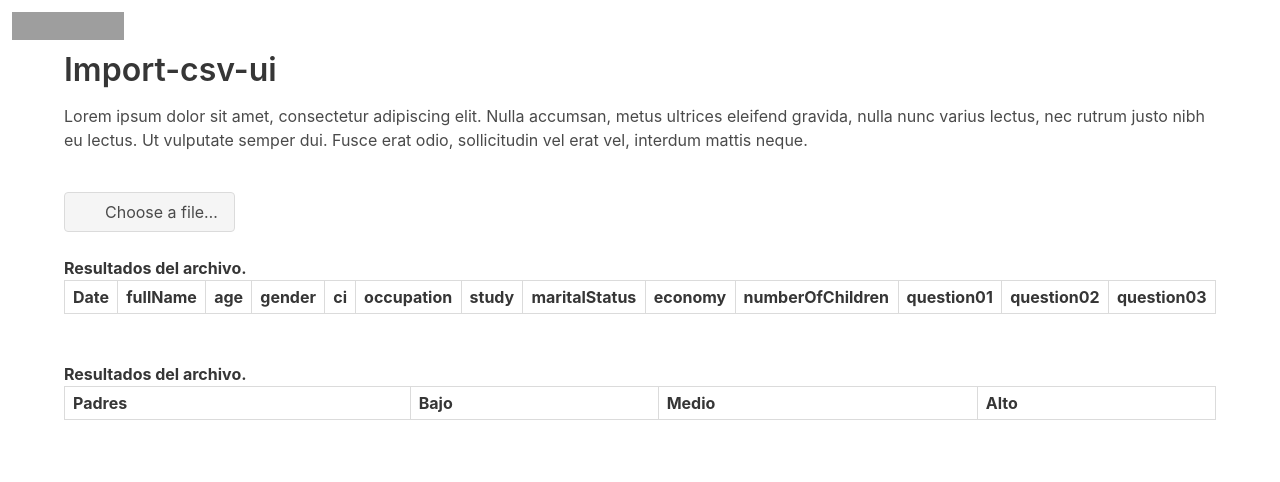
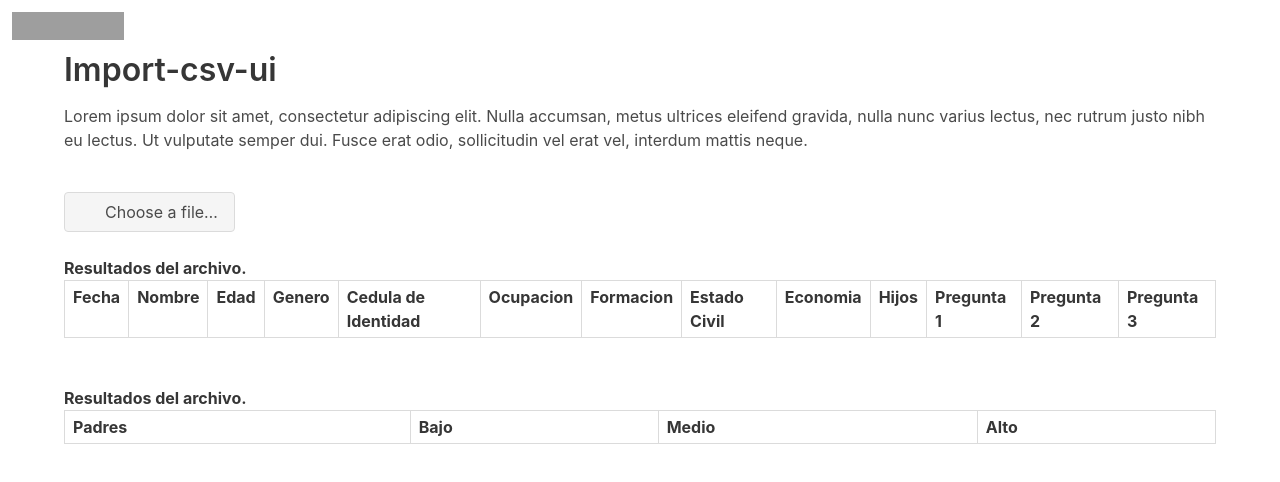
Before and after one commit to nanoscz/import-csv-ui, an Angular app: page / in a window 1280 px wide. Shown: the top 482 px of the page. Built offline with nearby package versions, Linux system fonts and the light colour scheme; grey boxes are pictures that could not be loaded.

Commit message:
[ADD] implements settings

```diff
--- a/src/app/app.component.html
+++ b/src/app/app.component.html
@@ -49,19 +49,19 @@
         <table class="table is-bordered is-striped is-narrow is-hoverable is-fullwidth">
           <thead>
             <tr>
-              <th>Date</th>
-              <th>fullName</th>
-              <th>age</th>
-              <th>gender</th>
-              <th>ci</th>
-              <th>occupation</th>
-              <th>study</th>
-              <th>maritalStatus</th>
-              <th>economy</th>
-              <th>numberOfChildren</th>
-              <th>question01</th>
-              <th>question02</th>
-              <th>question03</th>
+              <th>{{demographicSocioHeader.date}}</th>
+              <th>{{demographicSocioHeader.fullName}}</th>
+              <th>{{demographicSocioHeader.age}}</th>
+              <th>{{demographicSocioHeader.gender}}</th>
+              <th>{{demographicSocioHeader.ci}}</th>
+              <th>{{demographicSocioHeader.occupation}}</th>
+              <th>{{demographicSocioHeader.study}}</th>
+              <th>{{demographicSocioHeader.maritalStatus}}</th>
+              <th>{{demographicSocioHeader.economy}}</th>
+              <th>{{demographicSocioHeader.numberOfChildren}}</th>
+              <th>{{demographicSocioHeader.question01}}</th>
+              <th>{{demographicSocioHeader.question02}}</th>
+              <th>{{demographicSocioHeader.question03}}</th>
             </tr>
           </thead>
 
--- a/src/app/app.component.ts
+++ b/src/app/app.component.ts
@@ -1,5 +1,6 @@
 import { Component, ViewChild } from '@angular/core';
 import { DemographicSocioData } from './models';
+import { Settings } from './config';
 
 @Component({
   selector: 'app-root',
@@ -14,6 +15,7 @@ export class AppComponent {
               eleifend gravida, nulla nunc varius lectus, nec rutrum justo nibh eu lectus. Ut vulputate
               semper dui. Fusce erat odio, sollicitudin vel erat vel, interdum mattis neque.`;
   file: any;
+  demographicSocioHeader = Settings.fichas.demographicSocioHeader;
   fichas: Array<DemographicSocioData>
   constructor() { }
 
```
